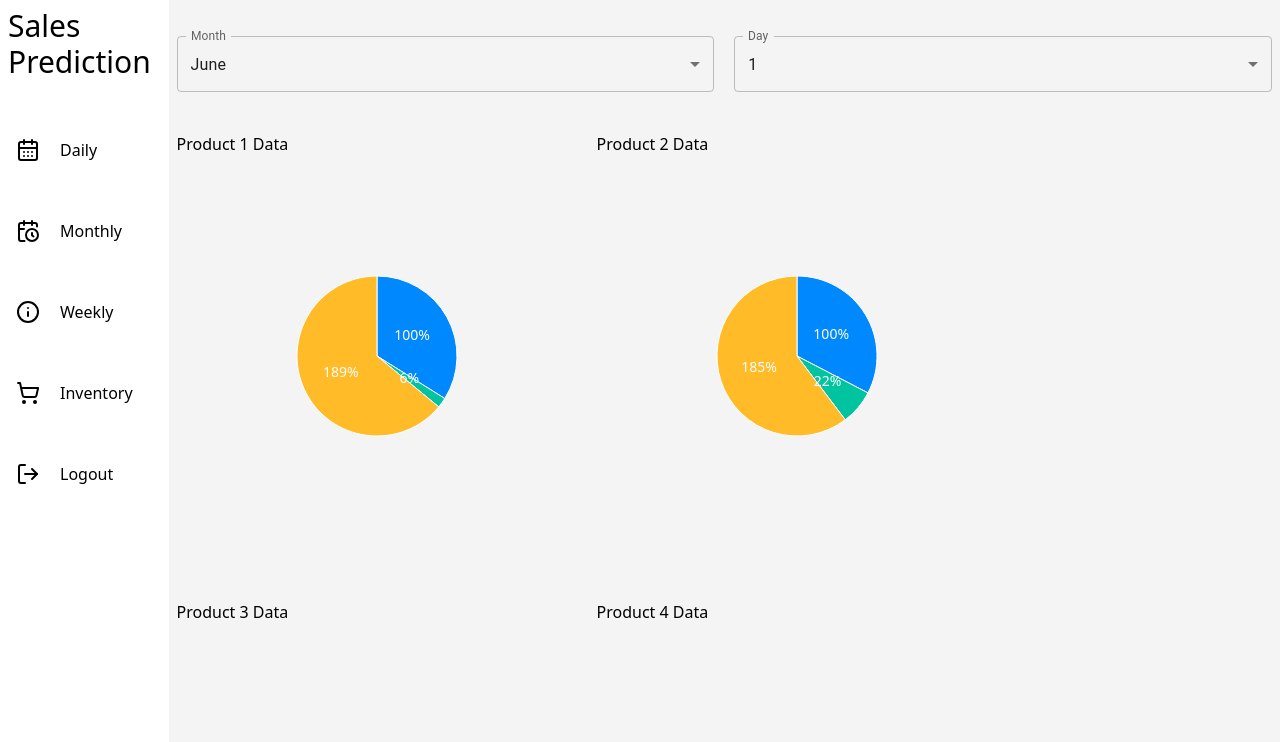
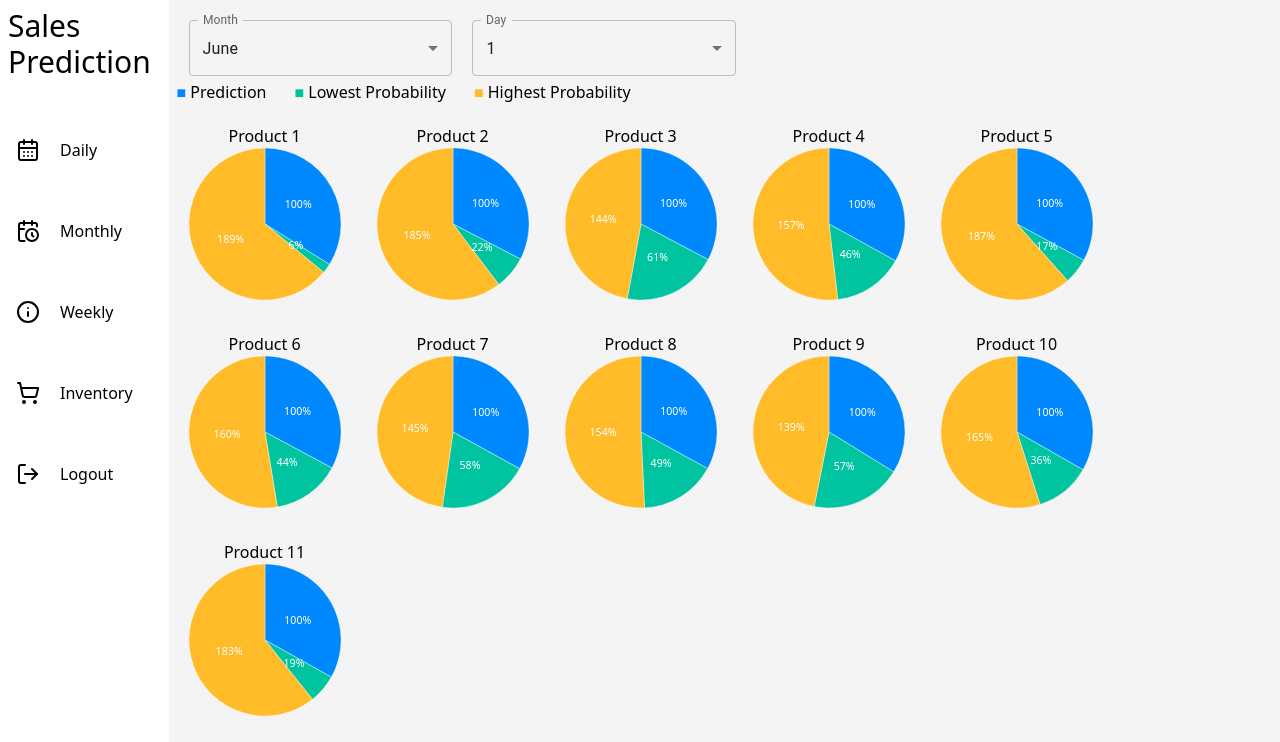
Before and after one commit to adityach0uhan/college-minip-dashboard, a Next.js app: page /Daily in a window 1280 px wide. Shown: the top 742 px of the page. Built offline with nearby package versions, Linux system fonts and the light colour scheme.

Commit message:
Days UI fix

```diff
--- a/src/app/Daily/page.jsx
+++ b/src/app/Daily/page.jsx
@@ -113,13 +113,18 @@ export default function PieChartWithDailyData() {
             ]);
 
             return (
-                <div key={index} className='mt-6'>
-                    <h3>{`Product ${key.split('Product')[1]} Data`}</h3>
+                <div
+                    key={index}
+                    className=' flex mt-5 items-center justify-center  w-44 flex-col h-44 '>
+                    <h3 className='m-0 p-0 w-full text-center h-1/4'>{`Product ${
+                        key.split('Product')[1]
+                    } `}</h3>
                     {pieData.length > 0 ? (
                         <PieChart
+                            className='h-3/4 p-0 m-0'
                             series={[
                                 {
-                                    outerRadius: 80,
+                                    outerRadius: 200,
                                     data: pieData,
                                     arcLabel: (params) =>
                                         getArcLabel(params, TOTAL)
@@ -128,7 +133,7 @@ export default function PieChartWithDailyData() {
                             sx={{
                                 [`& .${pieArcLabelClasses.root}`]: {
                                     fill: 'white',
-                                    fontSize: 14
+                                    fontSize: 28
                                 }
                             }}
                             {...sizing}
@@ -145,8 +150,8 @@ export default function PieChartWithDailyData() {
 
     return (
         <>
-            <div className='w-full h-12 mt-7'>
-                <div className='w-full flex gap-5'>
+            <div className='w-full h-12 m-3'>
+                <div className='w-1/2 flex gap-5'>
                     <FormControl fullWidth>
                         <InputLabel id='month-select-label'>Month</InputLabel>
                         <Select
@@ -181,10 +186,8 @@ export default function PieChartWithDailyData() {
                     </FormControl>
                 </div>
             </div>
-            <div className='mt-6 flex flex-wrap gap-5'>{renderPieCharts()}</div>
-            <div className='mt-6'>
-                <h3>Color Indicators</h3>
-                <ul>
+            <div className=''>
+                <ul className='flex gap-7 mt-2'>
                     <li>
                         <span style={{ color: '#0088FE' }}>■</span> Prediction
                     </li>
@@ -198,6 +201,7 @@ export default function PieChartWithDailyData() {
                     </li>
                 </ul>
             </div>
+            <div className=' flex-wrap gap-3 flex '>{renderPieCharts()}</div>
         </>
     );
 }
--- a/src/app/layout.js
+++ b/src/app/layout.js
@@ -4,7 +4,7 @@ import Sidebar from "../components/global/Sidebar";
 export default function RootLayout({ children }) {
   return (
     <html lang="en">
-      <body className="max-w-screen max-h-screen overflow-hidden bg-zinc-100">
+      <body className="max-w-screen max-h-screen bg-zinc-100">
         <div className="md:hidden w-screen h-screen px-6 flex justify-center items-center text-lg">Use Laptop/Destop or Enable Desktop Mode in your browser </div>
         <div className=" hidden md:flex w-full h-full ">
           <Sidebar />
```
